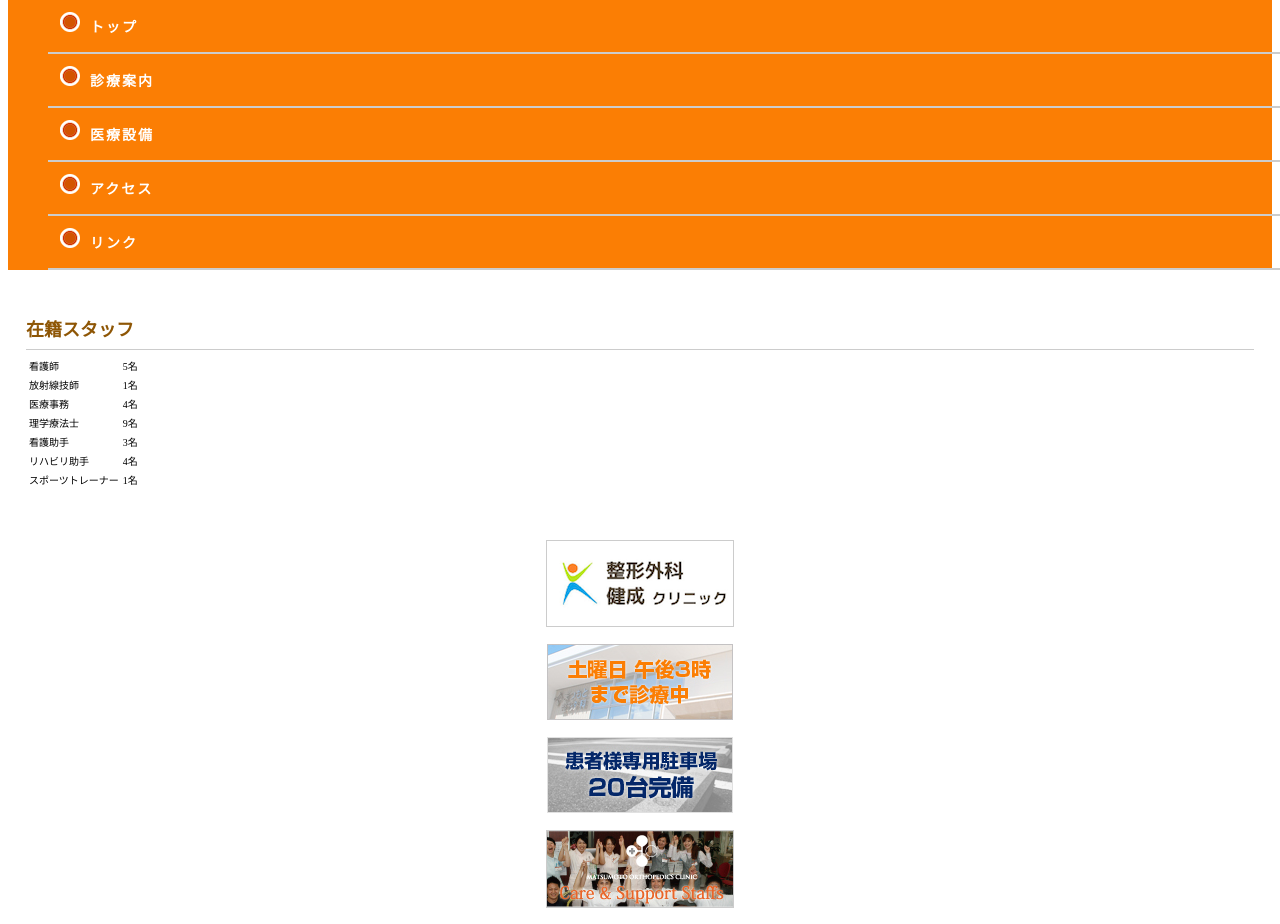
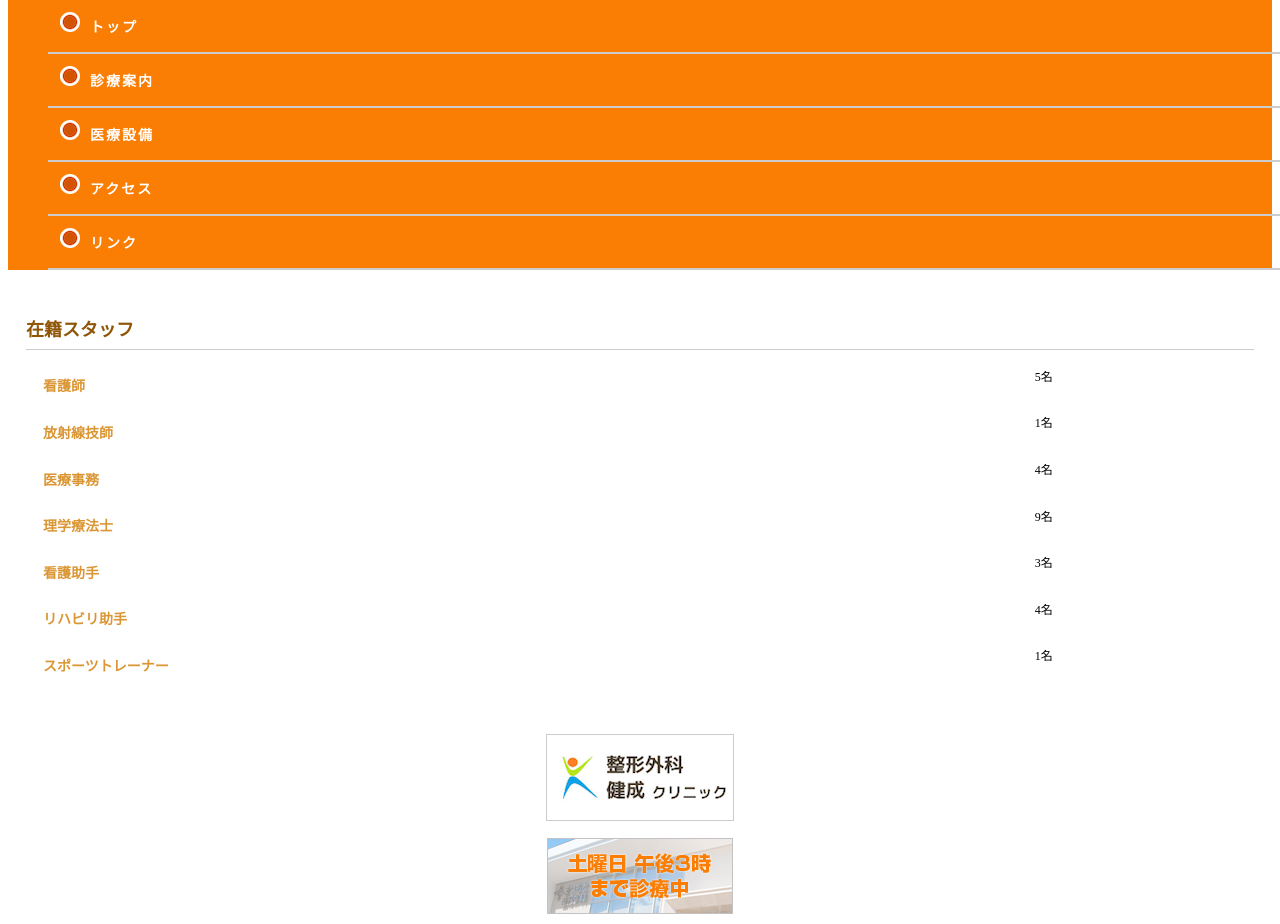
Before and after one commit to fsap/matsu-web, a PHP site: page /sp/staff.html in a window 1280 px wide. Shown: the part 507-1431 px from the top of the page. Run offline with PHP 8.4, Linux system fonts and the light colour scheme.

Commit message:
スマホ版スタッフ紹介ページスタイル調整

```diff
--- a/sp/css/style.css
+++ b/sp/css/style.css
@@ -1193,6 +1193,34 @@ footer address {
     color: #db9634;
 }
 
+.staffs-table-s {
+    width: 100%;
+}
+/*
+.staffs-table-s td {
+    border-bottom: 1px solid #ccc;
+}
+*/
+
+.staffs-table-s .col-title {
+    padding: 20px 0 5px 15px;
+    font-weight: bold;
+    text-align: left;
+    font-size: 1.4rem;
+    line-height: 1.4;
+    vertical-align: middle;
+    color: #db9634;
+    border-bottom: none;
+}
+
+.staffs-table-s .col-item {
+    padding: 10px 0 15px 15px;
+    text-align: left;
+    font-size: 1.2rem;
+    line-height: 1.4;
+}
+
+
 /*
 ===== 7: info.html=====
 */
--- a/sp/staff.html
+++ b/sp/staff.html
@@ -80,7 +80,7 @@
         <!-- staff -->
         <section class="section staffs">
                 <h2 class="subtitle">在籍スタッフ</h2>
-                <table class="subject-table">
+                <table class="staffs-table-s">
                     <tbody>
                     <tr>
                         <td class="col-title">看護師</td>
```
